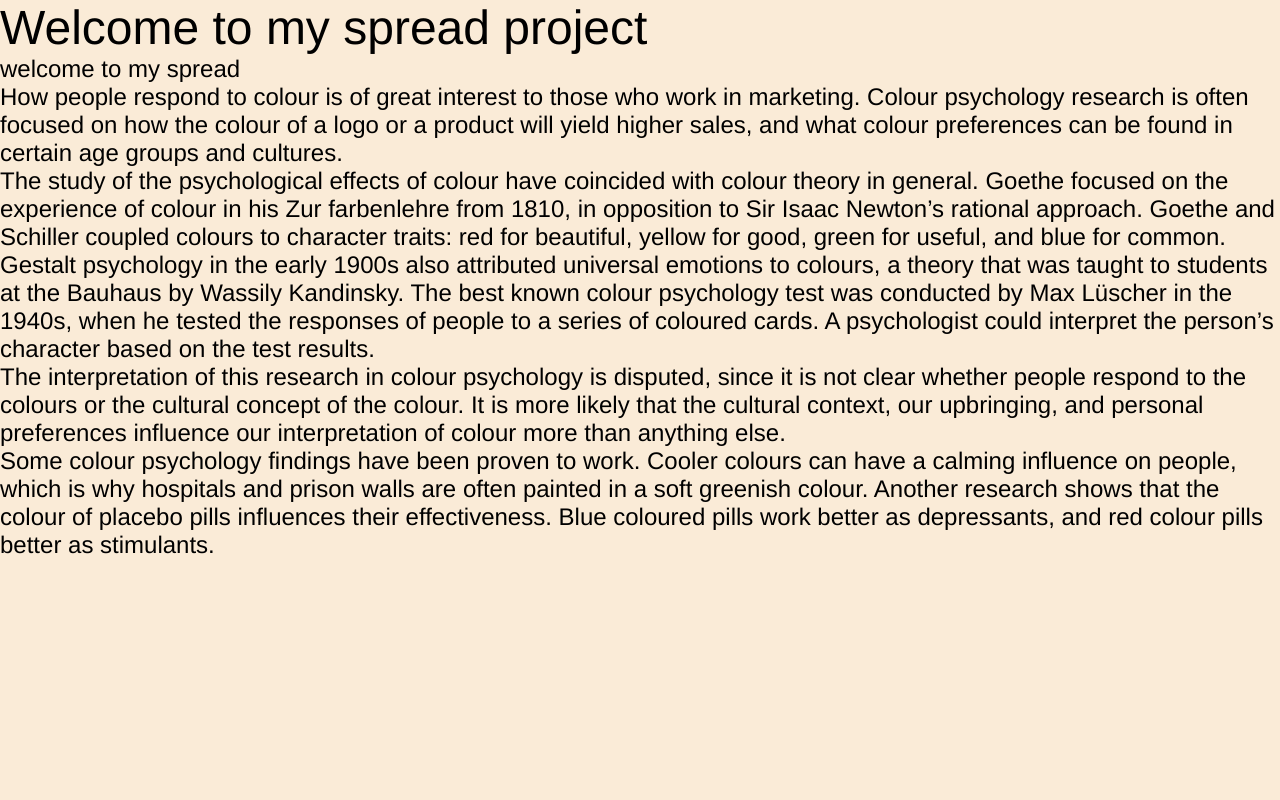
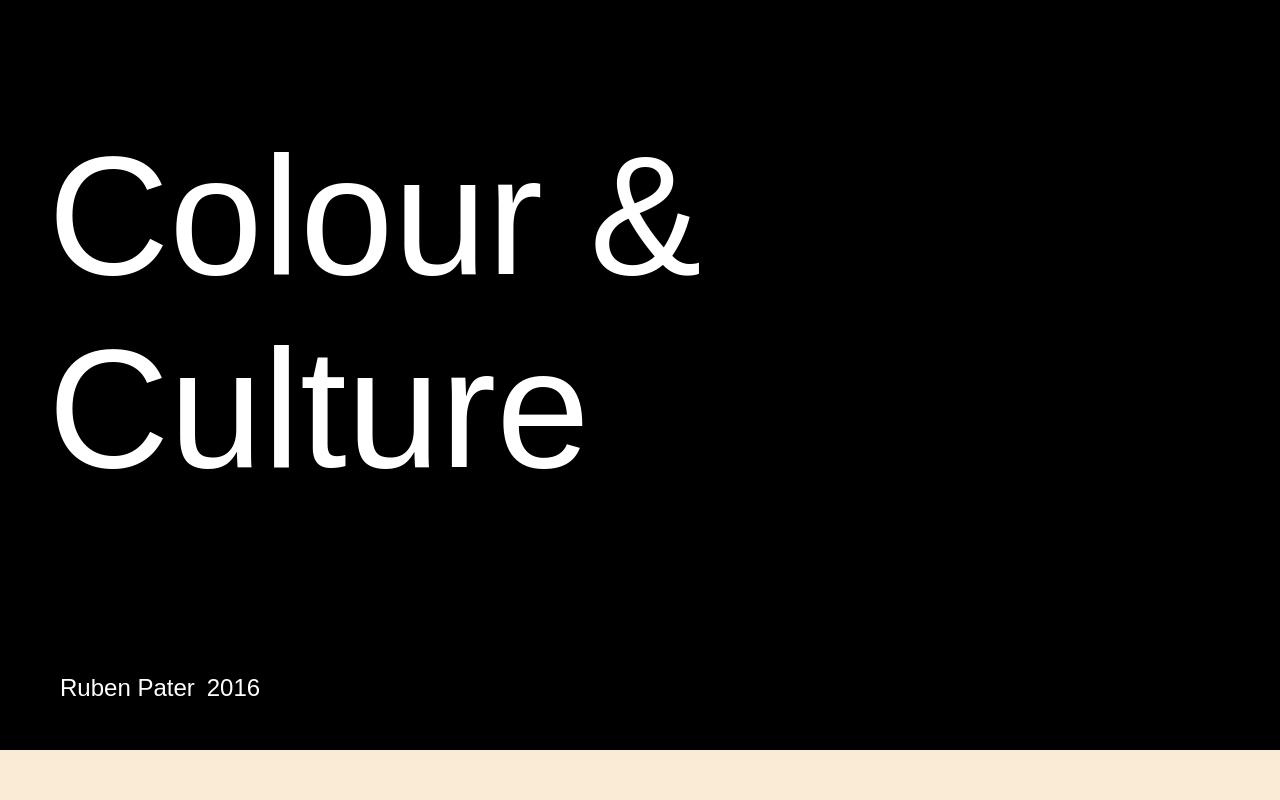
Before and after one commit to luk862-glitch/spread, a plain HTML site: page index.html in a window 1280 px wide. Shown: the top 800 px of the page. Drawn offline with Linux system fonts and the light colour scheme.

Commit message:
updated html & css

```diff
--- a/index.html
+++ b/index.html
@@ -3,7 +3,8 @@
 
 <head>
     <meta name="viewport" content="width=device-width, initial-scale=1" />
-     <title>spread</title>
+    <link href=“https://fonts.googleapis.com/css2?family=Clash+Grotesk:wght@300;400;500;600;700&display=swap” rel=“stylesheet”>
+    <title>spread</title>
     <link href="reset.css" rel="stylesheet">
     <link href="style.css" rel="stylesheet">
 
@@ -12,18 +13,45 @@
 
 
 <body>
+    <header>
+        <h1>
+         Colour & Culture
+        </h1>
+         <ul class="metadata">
+            <li>Ruben Pater</li>
+            <li>2016</li>
+         </ul>
+    </header>
 
-    <h1> Welcome to my spread project</h1>
-    <p>welcome to my spread</p>
-
+  <main>
+      <!-- Reading Excerpt -->
+    <article>
     <p>How people respond to colour is of great interest to those who work in marketing. Colour psychology research is often focused on how the colour of a logo or a product will yield higher sales, and what colour preferences can be found in certain age groups and cultures. </p>
     <p>The study of the psychological effects of colour have coincided with colour theory in general. Goethe focused on the experience of colour in his Zur farbenlehre from 1810, in opposition to Sir Isaac Newton’s rational approach. Goethe and Schiller coupled colours to character traits: red for beautiful, yellow for good, green for useful, and blue for common. </p>
     <p>Gestalt psychology in the early 1900s also attributed universal emotions to colours, a theory that was taught to students at the Bauhaus by Wassily Kandinsky. The best known colour psychology test was conducted by Max Lüscher in the 1940s, when he tested the responses of people to a series of coloured cards. A psychologist could interpret the person’s character based on the test results. </p>
     <p>The interpretation of this research in colour psychology is disputed, since it is not clear whether people respond to the colours or the cultural concept of the colour. It is more likely that the cultural context, our upbringing, and personal preferences influence our interpretation of colour more than anything else. </p>
     <p>Some colour psychology findings have been proven to work. Cooler colours can have a calming influence on people, which is why hospitals and prison walls are often painted in a soft greenish colour. Another research shows that the colour of placebo pills influences their effectiveness. Blue coloured pills work better as depressants, and red colour pills better as stimulants.</p>
+    </article>
 
-</body>
+    <section>
+        <h2>black</h2>
+        <p>Black was the colour of mourning during the Roman empire, and in Judaism and Christianity it is associated with death and evil. During the Middle Ages, black clothing became popular, and during the Renaissance it was worn by the wealthy and nobility in all parts of Europe. In the nineteenth century, the black army was the nickname of the Russian anarchists. In the twentieth century, black became the colour of Italian and German fascism, who were called blackshirts. In Shia Islam black is a very devout colour. The black standard is one of the flags of Muhammad in Islam. The black standard has been appropriated as a symbol by jihadism since the late 1990s.</p>
+    </section>
+
+      <section>
+        <h2>white</h2>
+        <p>White is the colour of death and mourning in China, Vietnam, and Korea. In India, people wear white after the death of a family member. Jewish, Christian and Hindu religions use the colour white in rituals to indicate purity, chastity, virginity, and peace. White is the traditional colour of bridal dresses in Western cultures. In Europe, white was historically associated with absolute monarchy. It became synonymous in the twentieth century with anti-communist and counter-revolutionary movements in Russia. A white dove is an international sign of peace, and a white flag is the international sign of surrender.</p>
+    </section>
+
+    <section>
+        <h2>Yellow</h2>
+        <p>Yellow was the the most expensive dye in Roman times, and was worn by Roman magistrates, Byzantine emperors, and the rulers of the Holy Roman Empire. During the reign of Elizabeth I, only royalty was allowed to wear purple in England. Roman Catholic bishops still wear purple as a colour of royalty. In Japan, the colour is traditionally associated with the emperor and aristocracy. In Thailand, widows in mourning wear purple. In Western politics the colour purple is neutral, and used for a coalition between a left-wing and a right-wing party. The Women’s Suffrage movement used purple, and the colour was adopted in the 1970s by the women’s liberation movement. Purple and pink are both associated with the LGBT community.</p>
+    </section>
 
 
 
+</body>
+ </main>
+
+
 </html>
--- a/style.css
+++ b/style.css
@@ -1,7 +1,7 @@
 :root {
     background-color: antiquewhite;
     --spacing: 1rem;
-    font-family: 'Helvetica', sans-serif;
+    font-family: 'Clash Grotesk', sans-serif;
     font-size: 125%;
 }
 
@@ -21,6 +21,41 @@ body {
     padding: var (--spacing);
 }
 
+header{
+    background-color: black;
+    padding-bottom: 2rem;
+    padding-top: 5rem;
+}
+
 h1 {
-    font-size: 2rem;
+    font-size: 7rem;
+    color:white;
+    padding-left: 2rem;
+    padding-bottom:7rem;
 }
+
+.metadata {
+    font-size: 1rem;
+    color:white;
+    padding-left: 2.5rem;
+    display: flex;
+    justify-content:flex-start;
+    gap: 0.5rem;
+}
+
+article {
+    margin-block:3rem;
+}
+
+p {
+    max-width: 75ch;
+    padding-inline: 5rem;
+    margin-left: 4rem;
+    margin-block: 1.8rem;
+
+ }
+
+
+h2 {
+    padding-left: 5rem;
+}
```
